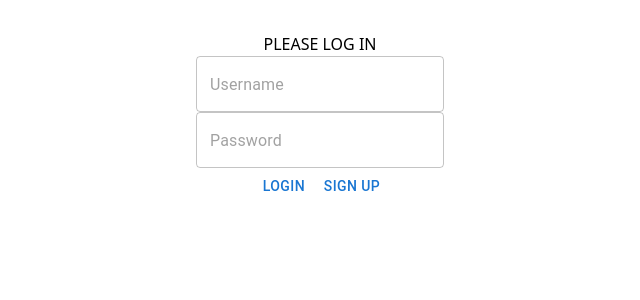
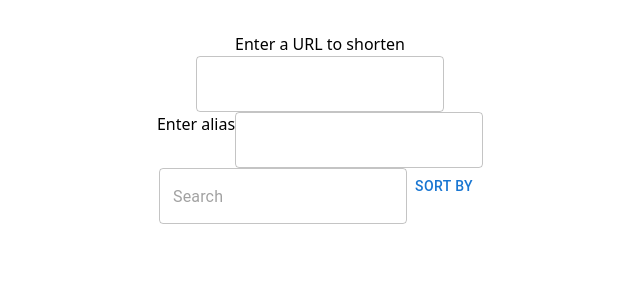
Before and after one commit to coskyler/shortcak.es, a React app in the folder frontend/: page / in a window 1280 px wide. Shown: the top 300 px of the page, without its empty margins (320-960 px from the left). Built offline with nearby package versions, Linux system fonts and the light colour scheme; the HTML template or start-up script is replaced by a standard one.

Commit message:
Dashboard/Signup initial layout

```diff
--- a/frontend/src/App.tsx
+++ b/frontend/src/App.tsx
@@ -2,6 +2,8 @@ import { useState } from 'react'
 import './App.css'
 import Header from './components/Header'
 import Login from './components/Login'
+import Signup from './components/Signup'
+import  Dashboard from './components/Dashboard'
 
 function App() {
   const [count, setCount] = useState(0)
@@ -9,7 +11,7 @@ function App() {
   return (
     <>
       <div>
-        <Login></Login>
+        <Dashboard></Dashboard>
       </div>
 
     </>
--- /dev/null
+++ b/frontend/src/components/Dashboard.tsx
@@ -0,0 +1,28 @@
+import { TextField } from "@mui/material";
+import { Button } from "@mui/material";
+
+function Dashboard() {
+  function doLogin(event: any): void {
+    event.preventDefault();
+    alert("doIt()");
+  }
+  return (
+    <div id="loginDiv">
+      <div>
+        <span id="inner-title">Enter a URL to shorten</span>
+        <br />
+        <TextField type="text" id="firstName" />
+        <br />
+        <span id="inner-title">Enter alias</span>
+        <TextField type="text" id="lastName" />
+      </div>
+
+      <div>
+        <TextField type="text" id="username" placeholder="Search"/>
+        <Button> Sort By </Button>
+        {/* Array of displayInfo */}
+      </div>
+    </div>
+  );
+}
+export default Dashboard;
--- a/frontend/src/components/Signup.tsx
+++ b/frontend/src/components/Signup.tsx
@@ -0,0 +1,25 @@
+import { TextField } from "@mui/material";
+import { Button } from "@mui/material";
+
+function Signup() {
+  function doLogin(event: any): void {
+    event.preventDefault();
+    alert("doIt()");
+  }
+  return (
+    <div id="loginDiv">
+      <span id="inner-title">Signup</span>
+      <br />
+      <TextField type="text" id="firstName" placeholder="First Name" />
+      <br />
+      <TextField type="text" id="lastName" placeholder="Last Name" />
+      <br />
+      <TextField type="text" id="username" placeholder="Username" />
+      <br />
+      <TextField type="password" id="password" placeholder="Password" />
+      <br />
+      <Button> Sign up </Button>
+    </div>
+  );
+}
+export default Signup;
```
